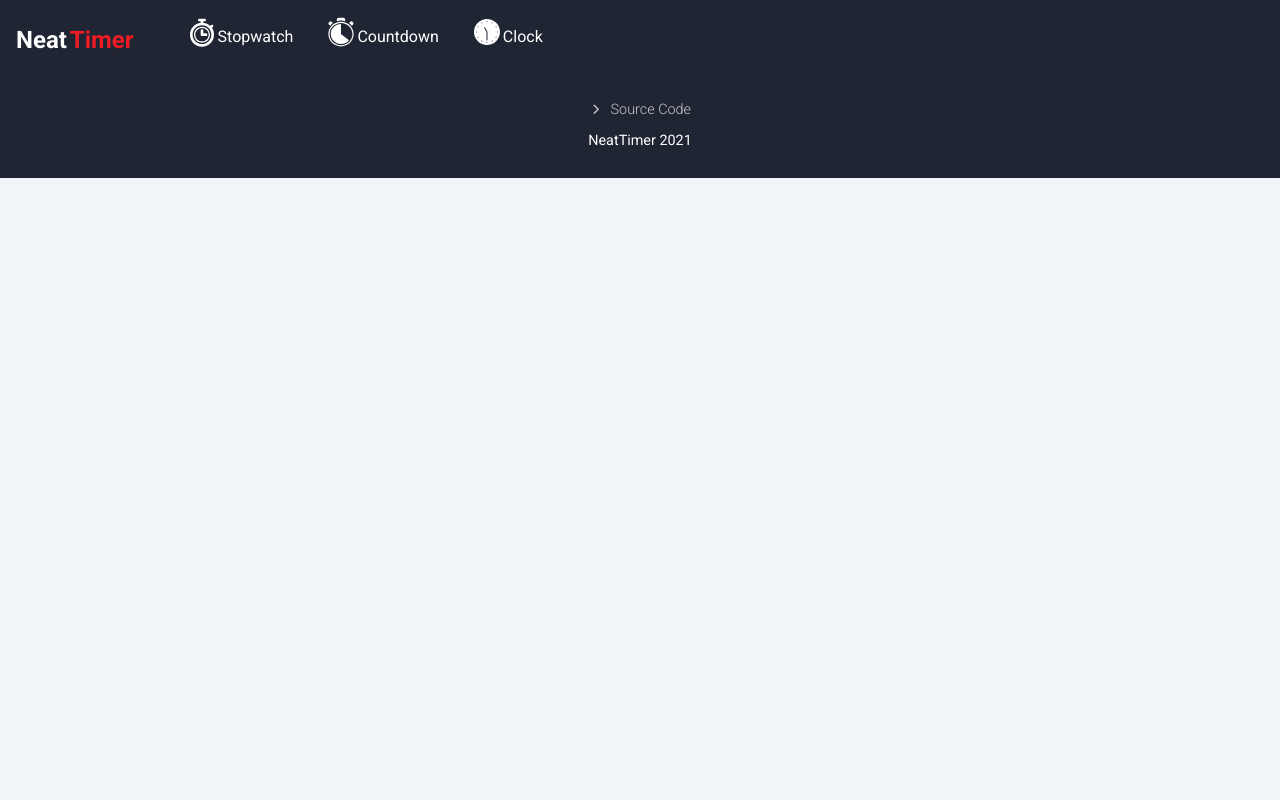
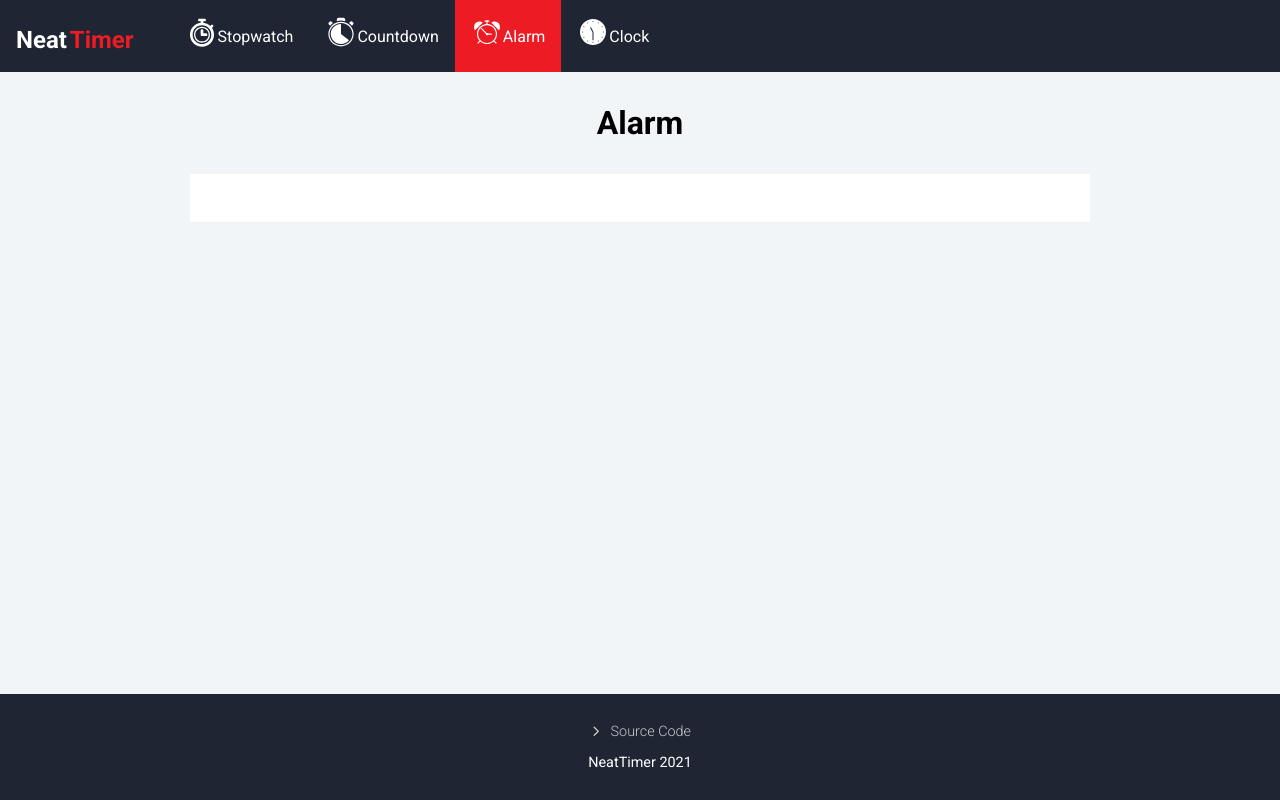
Before and after one commit to carlo697/NeatTimer, a React (Create React App) app: page /alarm in a window 1280 px wide. Built offline with nearby package versions, Linux system fonts and the light colour scheme.

Commit message:
Add Alarm page

```diff
--- a/src/App.js
+++ b/src/App.js
@@ -5,6 +5,7 @@ import Modal from "./components/Modal";
 import Stopwatch from "./pages/Stopwatch";
 import Countdown from "./pages/Countdown";
 import Clock from "./pages/Clock";
+import Alarm from "./pages/Alarm";
 import Footer from "./components/Footer";
 
 const App = () => {
@@ -19,6 +20,9 @@ const App = () => {
 					<Route path="/countdown">
 						<Countdown/>
 					</Route>
+					<Route path="/alarm">
+						<Alarm/>
+					</Route>
 					<Route path="/clock">
 						<Clock/>
 					</Route>
--- a/src/components/Navbar.js
+++ b/src/components/Navbar.js
@@ -1,7 +1,7 @@
 import React from "react";
 import {Link, useLocation} from "react-router-dom";
 import { TiStopwatch } from "react-icons/ti";
-import { GiStopwatch } from "react-icons/gi";
+import { GiStopwatch, GiAlarmClock } from "react-icons/gi";
 import { IoIosClock } from "react-icons/io";
 
 const links = [
@@ -14,6 +14,11 @@ const links = [
 		text: "Countdown",
 		to: "/countdown",
 		icon: <GiStopwatch/>,
+	},
+	{
+		text: "Alarm",
+		to: "/alarm",
+		icon: <GiAlarmClock/>,
 	},
 	{
 		text: "Clock",
--- /dev/null
+++ b/src/pages/Alarm.js
@@ -0,0 +1,17 @@
+import React, {useEffect} from "react";
+
+const Alarm = () => {
+	useEffect(() => {
+		document.title = "Neat Timer - Alarm";
+	}, []);
+
+	return (
+		<main>
+			<h1>Alarm</h1>
+			<section>
+			</section>
+		</main>
+	);
+};
+
+export default Alarm;
```
Also changed, not shown: src/index.css (+4 -4 lines).
